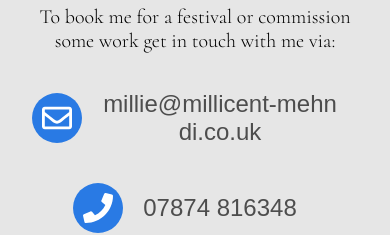
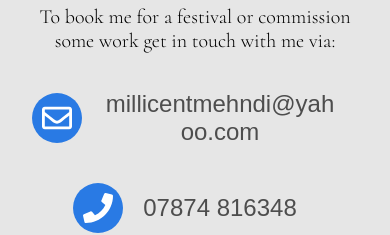
Before and after one commit to Velocima/millie-next, a Next.js app: page /contact in a window 390 px wide. Shown: the part 589-824 px from the top of the page. Built offline with nearby package versions, Linux system fonts and the light colour scheme; a web font is replaced by a local one.

Commit message:
email and telephone links updated

```diff
--- a/pages/contact.jsx
+++ b/pages/contact.jsx
@@ -24,14 +24,14 @@ export default function Contact() {
 				<p>To book me for a festival or commission some work get in touch with me via: </p>
 				<Icon
 					color='rgb(41, 122, 228)'
-					href='mailto:millie@millicent-mehndi.co.uk'
-					text={<h4>millie@millicent-mehndi.co.uk</h4>}
+					href='mailto:millicentmehndi@yahoo.com'
+					text={<h4>millicentmehndi@yahoo.com</h4>}
 				>
 					<FaRegEnvelope />
 				</Icon>
 				<Icon
 					color='rgb(41, 122, 228)'
-					href='mailto:millie@millicent-mehndi.co.uk'
+					href='tel:07874 816348'
 					text={<h4>07874 816348</h4>}
 				>
 					<FaPhone />
```
